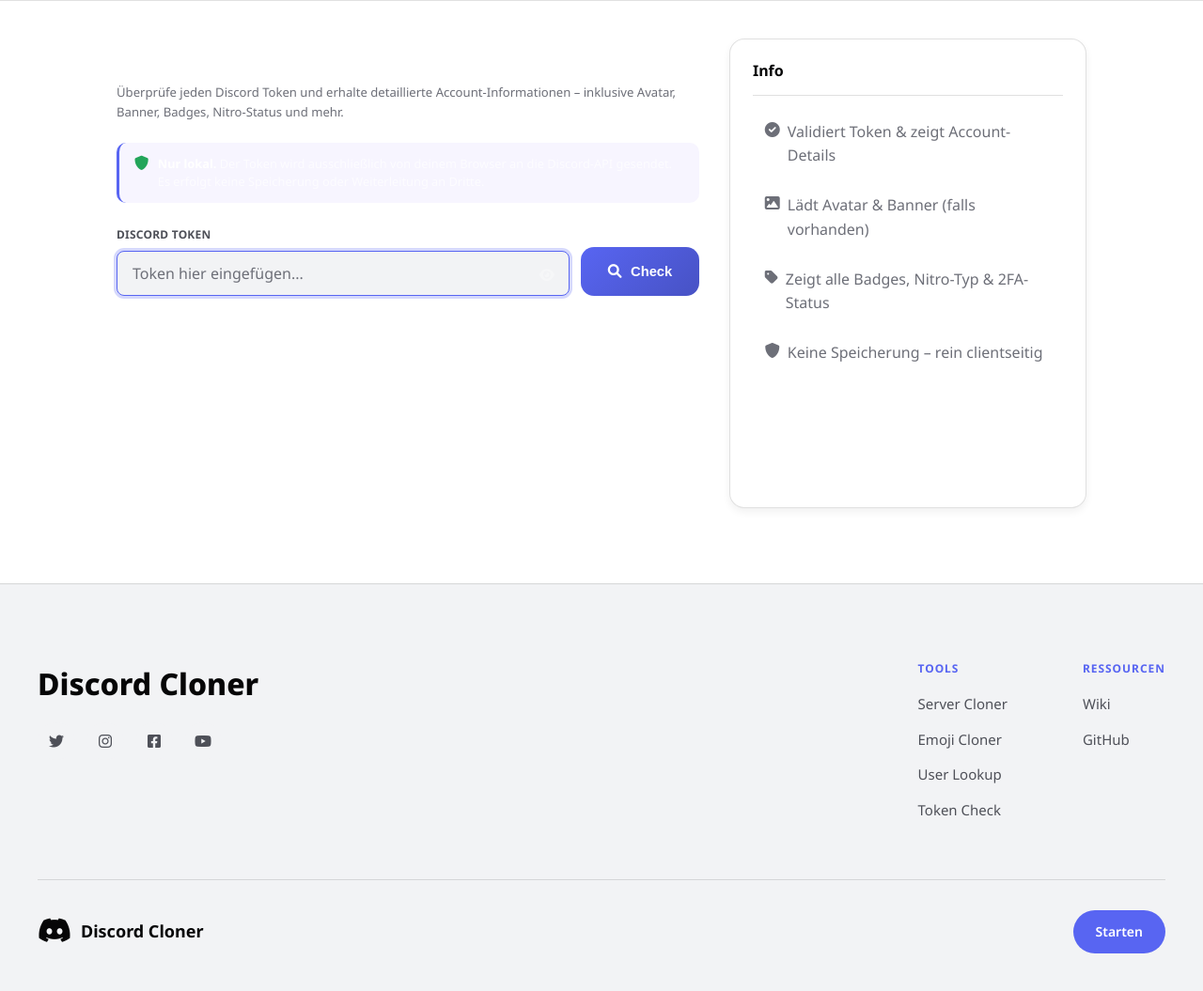
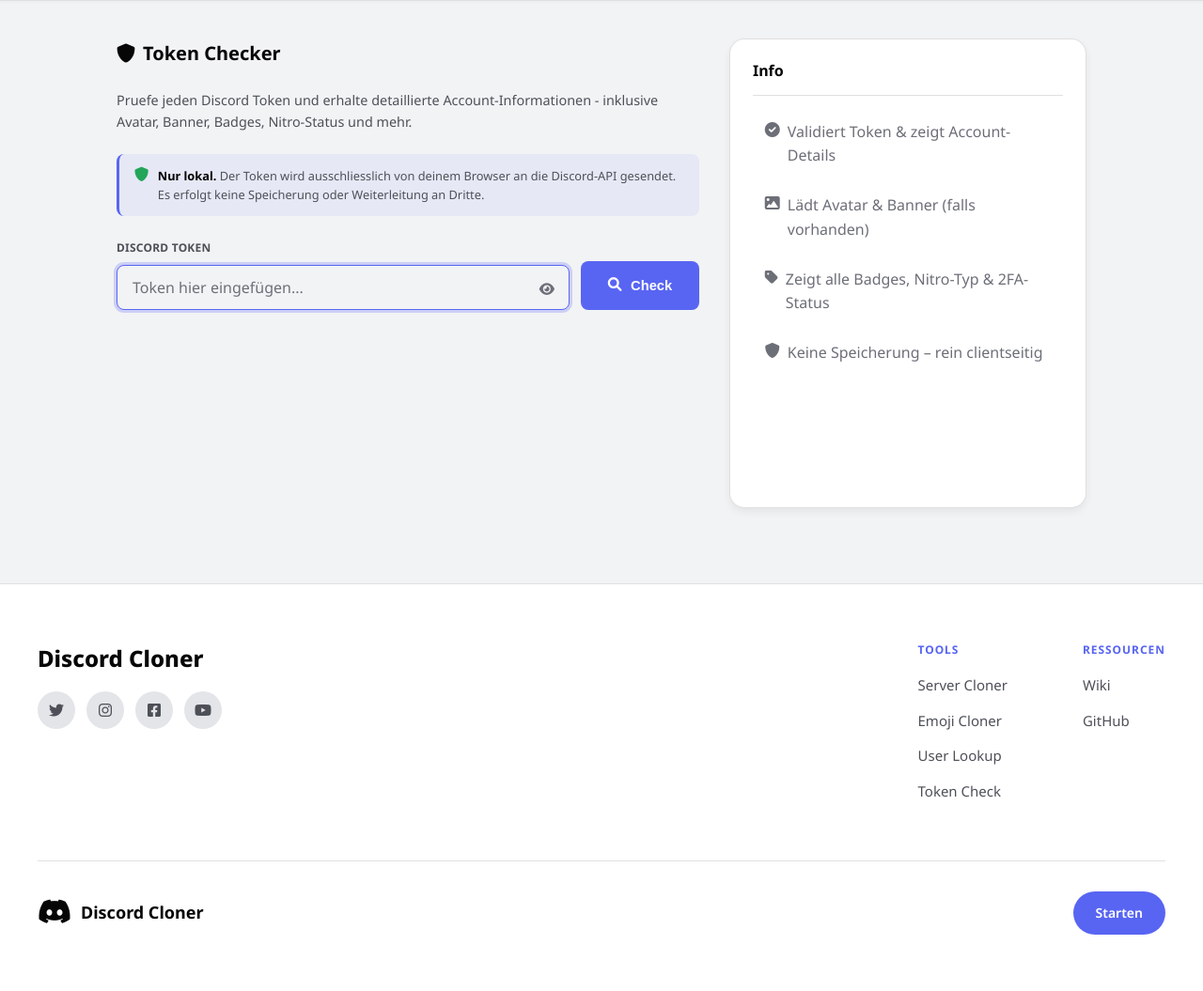
Before and after one commit to it-btk/DiscordClone, a PHP site: page /lookup/token/ in a window 1280 px wide. Shown: the part 72-1127 px from the top of the page at 94% size. After the commit the page ends 1067 px from the top, so only its background shows below. Run offline with PHP 8.4, Linux system fonts and the light colour scheme.

Commit message:
Design Fix

```diff
--- a/lookup/token/index.php
+++ b/lookup/token/index.php
@@ -20,14 +20,17 @@ if (file_exists($counterFile)) {
       max-width: 620px;
     }
     .token-area h2 {
-      font-size: 0.95rem;
+      font-size: 1.25rem;
       font-weight: 700;
       margin-bottom: 1.4rem;
-      color: rgba(255,255,255,0.9);
+      color: var(--text);
+      display: flex;
+      align-items: center;
+      gap: 0.5rem;
     }
     .token-area p {
-      font-size: 0.82rem;
-      color: var(--text-soft);
+      font-size: 0.9rem;
+      color: var(--text-muted);
       margin-bottom: 1.4rem;
       line-height: 1.6;
     }
@@ -50,19 +53,18 @@ if (file_exists($counterFile)) {
       bottom: 14px;
       background: none;
       border: none;
-      color: rgba(255,255,255,0.35);
+      color: var(--text-soft);
       cursor: pointer;
       font-size: 0.9rem;
-      transition: color 0.2s;
     }
     .toggle-vis:hover {
-      color: rgba(255,255,255,0.7);
+      color: var(--text);
     }
     .check-btn {
       height: 52px;
       padding: 0 1.8rem;
       border: none;
-      border-radius: 14px;
+      border-radius: var(--radius-md);
       cursor: pointer;
       display: flex;
       align-items: center;
@@ -71,12 +73,11 @@ if (file_exists($counterFile)) {
       font-size: 0.92rem;
       font-weight: 700;
       color: #fff;
-      background: linear-gradient(135deg, var(--primary), var(--primary-2));
+      background: var(--blurple);
       flex-shrink: 0;
-      transition: transform 0.15s, opacity 0.15s;
     }
-    .check-btn:active {
-      transform: scale(0.97);
+    .check-btn:hover {
+      background: var(--blurple-dark);
     }
 
     /* Loading */
@@ -305,22 +305,44 @@ if (file_exists($counterFile)) {
       bottom: 2rem;
       left: 50%;
       transform: translateX(-50%);
-      background: rgba(255,107,107,0.12);
-      border: 1px solid rgba(255,107,107,0.25);
-      color: var(--danger);
+      background: var(--bg);
+      border: 1px solid var(--border-light);
+      color: var(--text);
       padding: 0.8rem 1.5rem;
-      border-radius: 12px;
+      border-radius: var(--radius-md);
       font-size: 0.85rem;
       font-weight: 600;
       display: none;
       align-items: center;
       gap: 0.6rem;
       z-index: 999;
-      backdrop-filter: blur(8px);
+      box-shadow: var(--shadow);
       animation: slideUp 0.25s ease;
     }
     .toast.visible {
       display: flex;
+    }
+
+    .privacy-box {
+      background: rgba(88, 101, 242, 0.08);
+      border-left: 3px solid var(--blurple);
+      padding: 0.8rem 1rem;
+      border-radius: var(--radius-md);
+      margin-bottom: 1.5rem;
+      font-size: 0.8rem;
+      color: var(--text-muted);
+      display: flex;
+      align-items: flex-start;
+      gap: 0.6rem;
+    }
+    .privacy-box i {
+      color: var(--success);
+      font-size: 0.95rem;
+      margin-top: 0.1rem;
+      flex-shrink: 0;
+    }
+    .privacy-box strong {
+      color: var(--text);
     }
 
     @media (max-width: 640px) {
@@ -365,15 +387,15 @@ if (file_exists($counterFile)) {
 
   <section class="left-side">
     <div class="token-area">
-      <h2><i class="fas fa-shield-alt" style="margin-right:0.4rem;"></i> Token Checker</h2>
+      <h2><i class="fas fa-shield-alt"></i> Token Checker</h2>
       <p>
-        Überprüfe jeden Discord Token und erhalte detaillierte Account-Informationen –
+        Pruefe jeden Discord Token und erhalte detaillierte Account-Informationen -
         inklusive Avatar, Banner, Badges, Nitro-Status und mehr.
       </p>
 
-      <div class="privacy-notice" style="background:rgba(124,92,255,0.06);border-left:3px solid var(--primary);padding:0.8rem 1rem;border-radius:10px;margin-bottom:1.5rem;font-size:0.8rem;color:rgba(255,255,255,0.7);display:flex;align-items:flex-start;gap:0.6rem;">
-        <i class="fas fa-shield-alt" style="color:var(--success);font-size:0.95rem;margin-top:0.1rem;flex-shrink:0;"></i>
-        <span><strong style="color:#fff;">Nur lokal.</strong> Der Token wird ausschließlich von deinem Browser an die Discord-API gesendet. Es erfolgt keine Speicherung oder Weiterleitung an Dritte.</span>
+      <div class="privacy-box">
+        <i class="fas fa-shield-alt"></i>
+        <span><strong>Nur lokal.</strong> Der Token wird ausschliesslich von deinem Browser an die Discord-API gesendet. Es erfolgt keine Speicherung oder Weiterleitung an Dritte.</span>
       </div>
 
       <div class="token-input-row">
--- a/style.css
+++ b/style.css
@@ -315,7 +315,6 @@ a {
 .feature-image i {
   font-size: 12rem;
   color: var(--blurple);
-  filter: drop-shadow(0 8px 24px rgba(88, 101, 242, 0.3));
 }
 
 .feature-text {
@@ -340,7 +339,7 @@ a {
    STATS
 ====================================================== */
 .stats-section {
-  background: var(--bg-dark);
+  background: var(--bg);
   text-align: center;
   padding: 100px 24px;
 }
@@ -362,12 +361,11 @@ a {
 }
 
 .stat-item {
-  background: var(--bg);
+  background: var(--bg-dark);
   min-width: 220px;
   padding: 36px;
   border-radius: var(--radius-xl);
   border: 1px solid var(--border-light);
-  box-shadow: var(--shadow-elevation);
 }
 
 .stat-item h3 {
@@ -388,7 +386,7 @@ a {
 ====================================================== */
 .page-wrapper {
   min-height: 100vh;
-  background: var(--bg);
+  background: var(--bg-dark);
   display: flex;
   flex-direction: column;
 }
@@ -402,6 +400,7 @@ a {
   background: var(--bg);
   border-bottom: 1px solid var(--border-light);
   z-index: 999;
+  box-shadow: 0 1px 3px rgba(0, 0, 0, 0.04);
 }
 
 .page-header .navbar {
@@ -490,11 +489,19 @@ a {
 .form-area h2,
 .panel h3,
 .wiki-card h2 {
-  font-size: 1.5rem;
+  font-size: 1.25rem;
   font-weight: 700;
   line-height: 1.2;
   margin-bottom: 12px;
   color: var(--text);
+  display: flex;
+  align-items: center;
+  gap: 0.5rem;
+}
+
+.form-area h2 i,
+.wiki-card h2 i {
+  color: var(--blurple);
 }
 
 .form-area p,
@@ -983,9 +990,9 @@ a {
 ====================================================== */
 .footer {
   margin-top: auto;
-  background: var(--bg-dark);
+  background: var(--bg);
   color: var(--text);
-  padding: 80px 32px 40px;
+  padding: 60px 32px 32px;
   border-top: 1px solid var(--border-light);
 }
 
@@ -1002,10 +1009,10 @@ a {
 }
 
 .footer-brand h2 {
-  font-size: 2rem;
+  font-size: 1.5rem;
   font-weight: 800;
   color: var(--text);
-  margin-bottom: 16px;
+  margin-bottom: 8px;
 }
 
 .social-links {
@@ -1017,7 +1024,7 @@ a {
 .social-links a {
   width: 40px;
   height: 40px;
-  background: var(--bg-dark);
+  background: var(--bg-darker);
   color: var(--text-muted);
   border-radius: 50%;
   display: flex;
@@ -1028,6 +1035,7 @@ a {
 
 .social-links a:hover {
   color: var(--blurple);
+  background: var(--bg-dark);
 }
 
 .footer-links {
```
Also changed, not shown: other parts of lookup/token/index.php (+22 -23 lines), clone/emoji/index.php (+4 -4 lines), clone/server/index.php (+5 -5 lines), lookup/user/index.php (+30 -28 lines).
